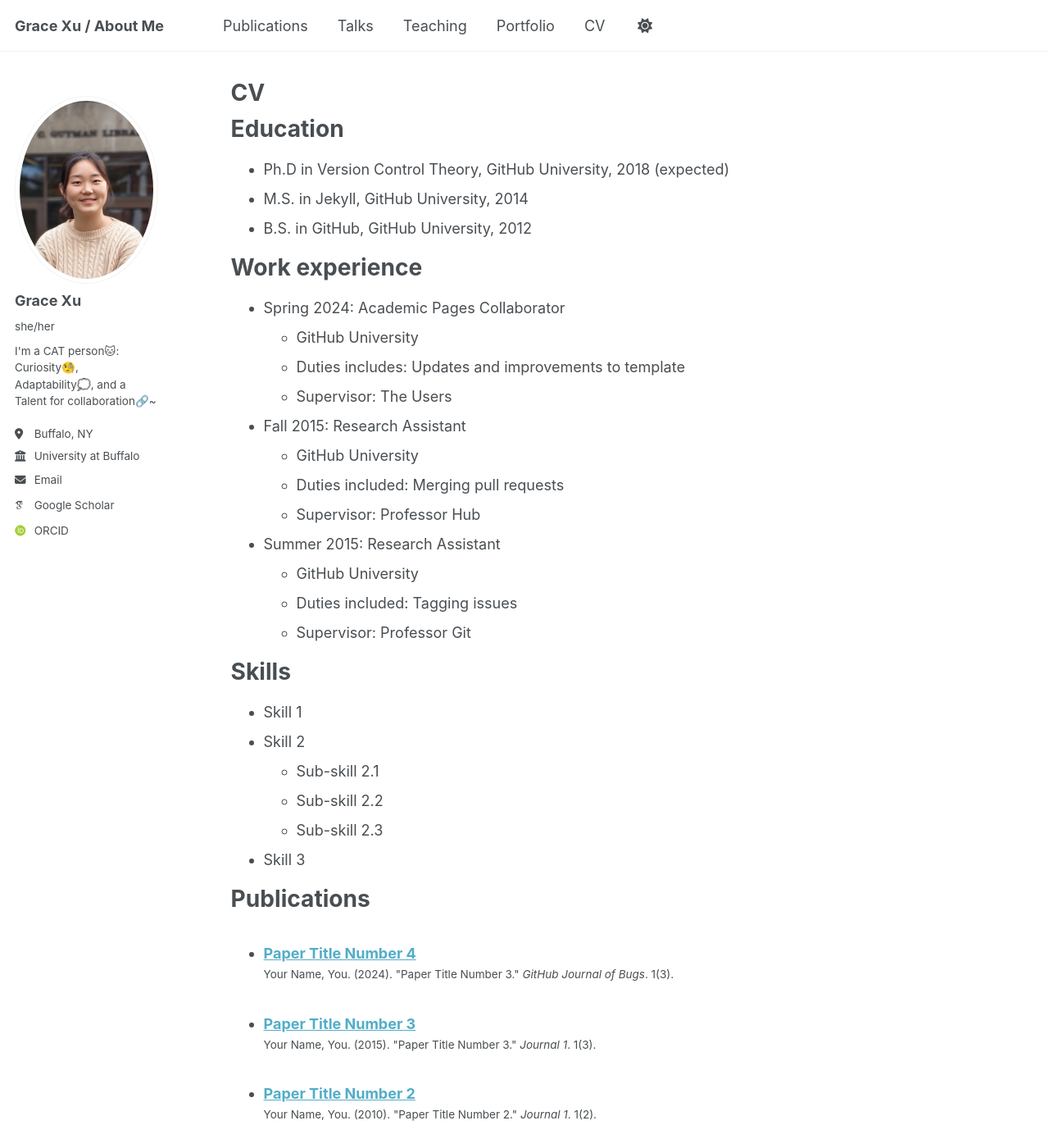
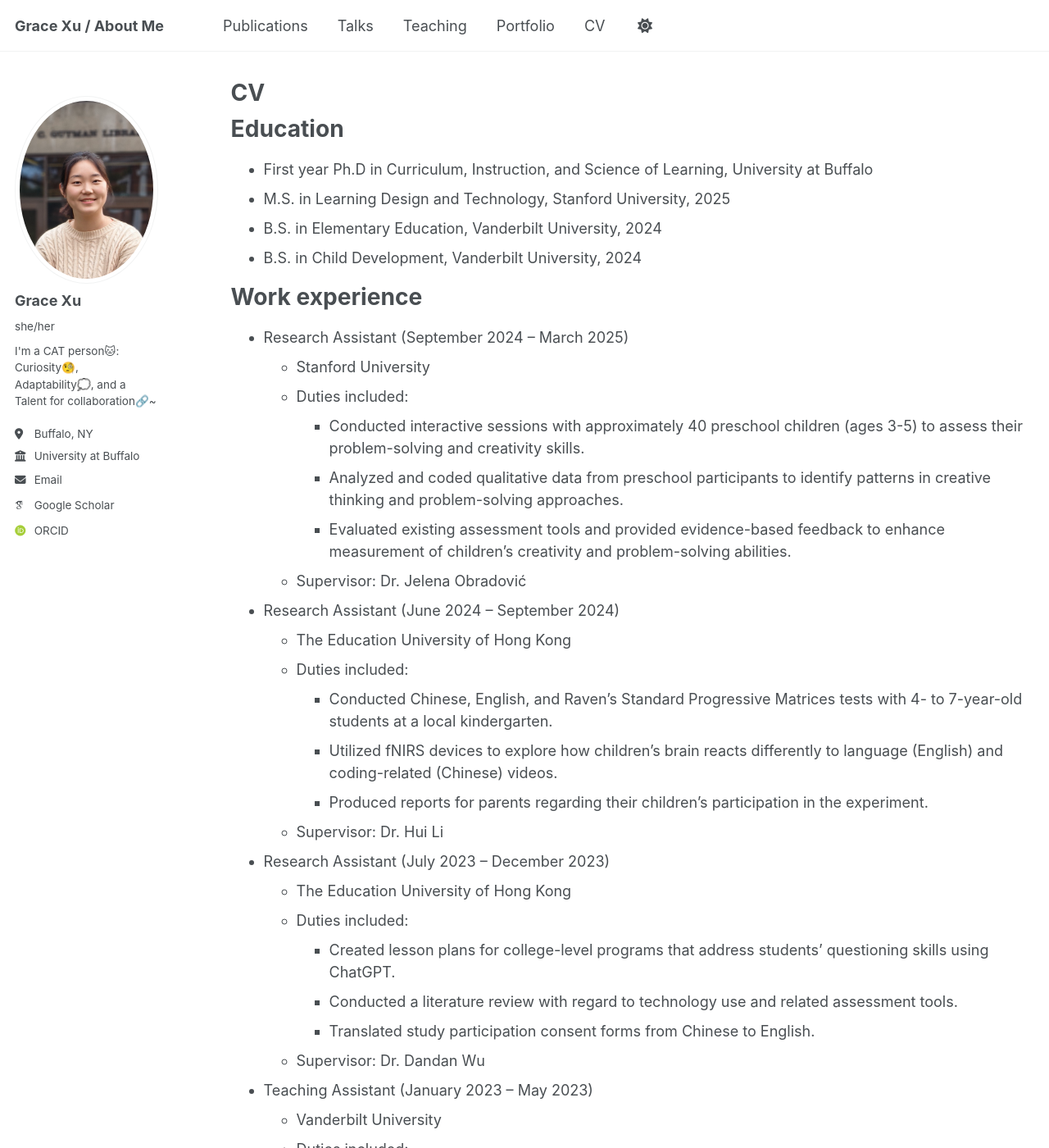
Before and after one commit to grace-yukun-xu/about_me, a Jekyll site: the page built from _pages/cv.md, in a window 1280 px wide and 1400 px high. Shown: the whole window at 82% size. Built offline with Jekyll 4.4.1, drawn with Linux system fonts in a browser that asks for light colours; some web fonts are replaced; some of the changed text lies outside the part shown.

Commit message:
Add files via upload

```diff
--- a/_pages/cv.md
+++ b/_pages/cv.md
@@ -11,35 +11,52 @@ redirect_from:
 
 Education
 ======
-* Ph.D in Version Control Theory, GitHub University, 2018 (expected)
-* M.S. in Jekyll, GitHub University, 2014
-* B.S. in GitHub, GitHub University, 2012
+* First year Ph.D in Curriculum, Instruction, and Science of Learning, University at Buffalo
+* M.S. in Learning Design and Technology, Stanford University, 2025
+* B.S. in Elementary Education, Vanderbilt University, 2024
+* B.S. in Child Development, Vanderbilt University, 2024
 
 Work experience
 ======
-* Spring 2024: Academic Pages Collaborator
-  * GitHub University
-  * Duties includes: Updates and improvements to template
-  * Supervisor: The Users
+* Research Assistant (September 2024 – March 2025)
+  * Stanford University
+  * Duties included:
+    * Conducted interactive sessions with approximately 40 preschool children (ages 3-5) to assess their problem-solving and creativity skills.
+    * Analyzed and coded qualitative data from preschool participants to identify patterns in creative thinking and problem-solving approaches.
+    * Evaluated existing assessment tools and provided evidence-based feedback to enhance measurement of children's creativity and problem-solving abilities.
+  * Supervisor: Dr. Jelena Obradović
 
-* Fall 2015: Research Assistant
-  * GitHub University
-  * Duties included: Merging pull requests
-  * Supervisor: Professor Hub
+* Research Assistant (June 2024 – September 2024)
+  * The Education University of Hong Kong
+  * Duties included:
+    * Conducted Chinese, English, and Raven's Standard Progressive Matrices tests with 4- to 7-year-old students at a local kindergarten.
+    * Utilized fNIRS devices to explore how children’s brain reacts differently to language (English) and coding-related (Chinese) videos.
+    * Produced reports for parents regarding their children's participation in the experiment.
+  * Supervisor: Dr. Hui Li
 
-* Summer 2015: Research Assistant
-  * GitHub University
-  * Duties included: Tagging issues
-  * Supervisor: Professor Git
+* Research Assistant (July 2023 – December 2023)
+  * The Education University of Hong Kong
+  * Duties included:
+    * Created lesson plans for college-level programs that address students’ questioning skills using ChatGPT.
+    * Conducted a literature review with regard to technology use and related assessment tools.
+    * Translated study participation consent forms from Chinese to English.
+  * Supervisor: Dr. Dandan Wu
 
-Skills
-======
-* Skill 1
-* Skill 2
-  * Sub-skill 2.1
-  * Sub-skill 2.2
-  * Sub-skill 2.3
-* Skill 3
+* Teaching Assistant (January 2023 – May 2023)
+  * Vanderbilt University
+  * Duties included:
+    * Assisted the instructor in conducting classes and substituted during the teacher’s absence.
+    * Assessed students’ writing abilities and graded their response sheets and reaction papers.
+    * Created a [portfolio](https://drive.google.com/file/d/1B-pQhZU-HjGqh-KML01TkX-CRJCVgRho/view) to showcase my learnings about classroom organization and management.
+  * Supervisor: Dr. Georgene Troseth
+
+* Research Assistant (September 2022 – May 2024)
+  * Vanderbilt University
+  * Duties included:
+    * Analyzed and coded the 3- to 4-year-old focal child’s interactions with parents and family members in the provided videos, which document 24/7 hours of daily interactions.
+    * Participated in weekly discussions with research assistants to explore new findings and differences between families.
+    * Analyzed how different parenting styles may impact children’s responses, as shown by parent-child food-related negotiations, through video ethnographic examination.
+  * Supervisor: Dr. Joanne W. Golann
 
 Publications
 ======
@@ -53,12 +70,23 @@ Talks
     {% include archive-single-talk-cv.html  %}
   {% endfor %}</ul>
 
+Languages
+======
+* Mandarin (native)
+* English (native)
+* Korean (basic)
+* Spanish (basic)
+* American Sign Language (basic)
+
+Skills
+======
+* Python
+* R
+* Microsoft Office
+* Google Applications
+
 Teaching
 ======
   <ul>{% for post in site.teaching reversed %}
     {% include archive-single-cv.html %}
   {% endfor %}</ul>
-
-Service and leadership
-======
-* Currently signed in to 43 different slack teams
```
